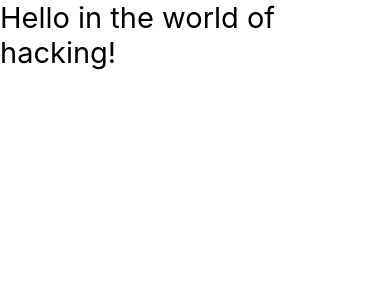
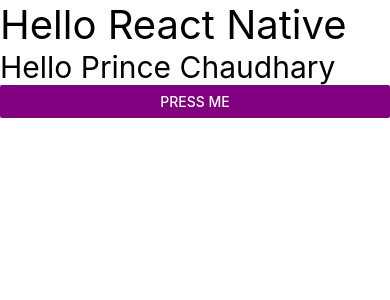
Before and after one commit to princechaudhary874/Android_Development, a React Native app: screen / in a window 390 px wide. Shown: the top 300 px of the page. Built offline with nearby package versions, Linux system fonts and the light colour scheme.

Commit message:
text,view and button core components of reat-native

```diff
--- a/App.tsx
+++ b/App.tsx
@@ -1,11 +1,19 @@
-import { Text,View } from "react-native";
+import React from "react";
+import{
+  View,
+  Text,
+  Button
+}from 'react-native';
 
 const App=()=>{
   return(
     <View>
-      <Text style={{fontSize:29}}>Hello in the world of hacking!</Text>
-    </View>
-  )
+    <Text style={{fontSize:40}}>Hello React Native</Text>
+    <Text style={{fontSize:30}}>Hello Prince Chaudhary</Text>
+    {/* button can also be created within self closing tag  but title must be included*/}
+    <Button title='Press Me' color={'purple'}/>
+  </View>
+  );
+
 }
-
 export default App;
```
